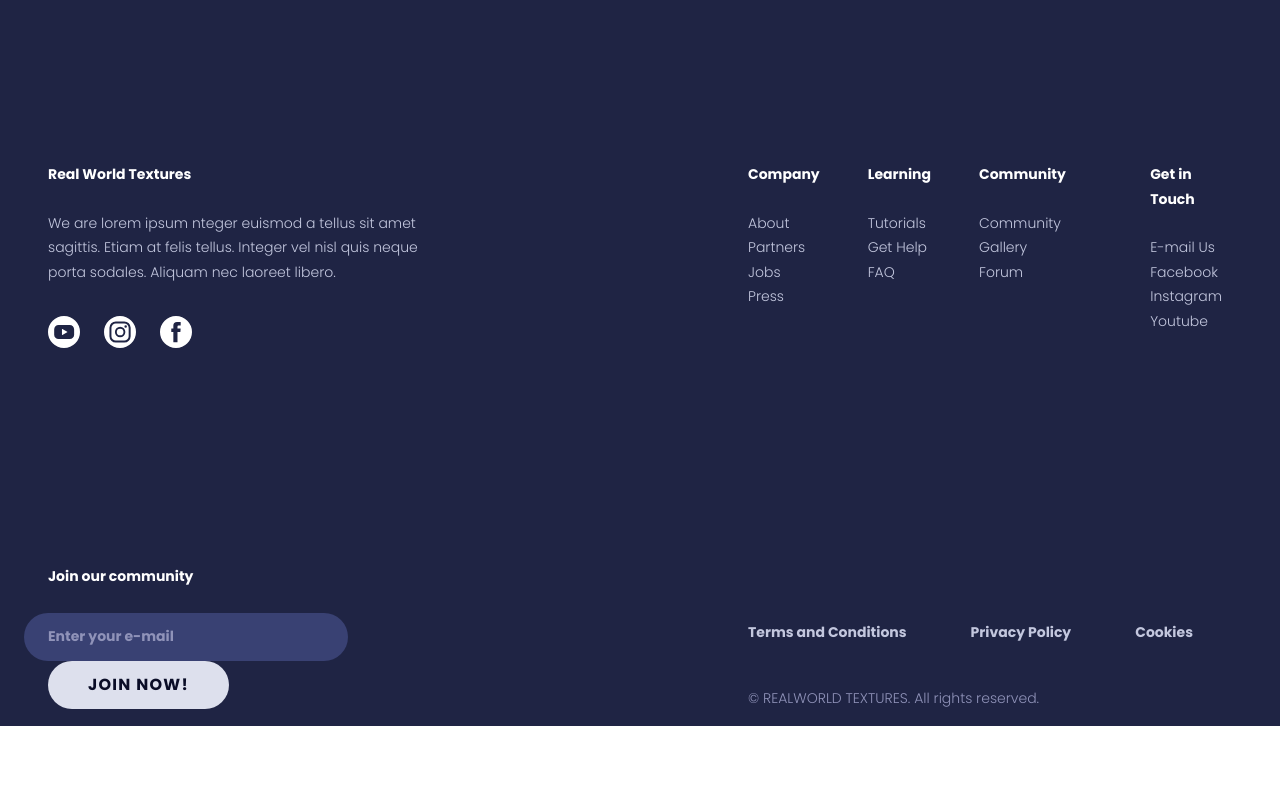
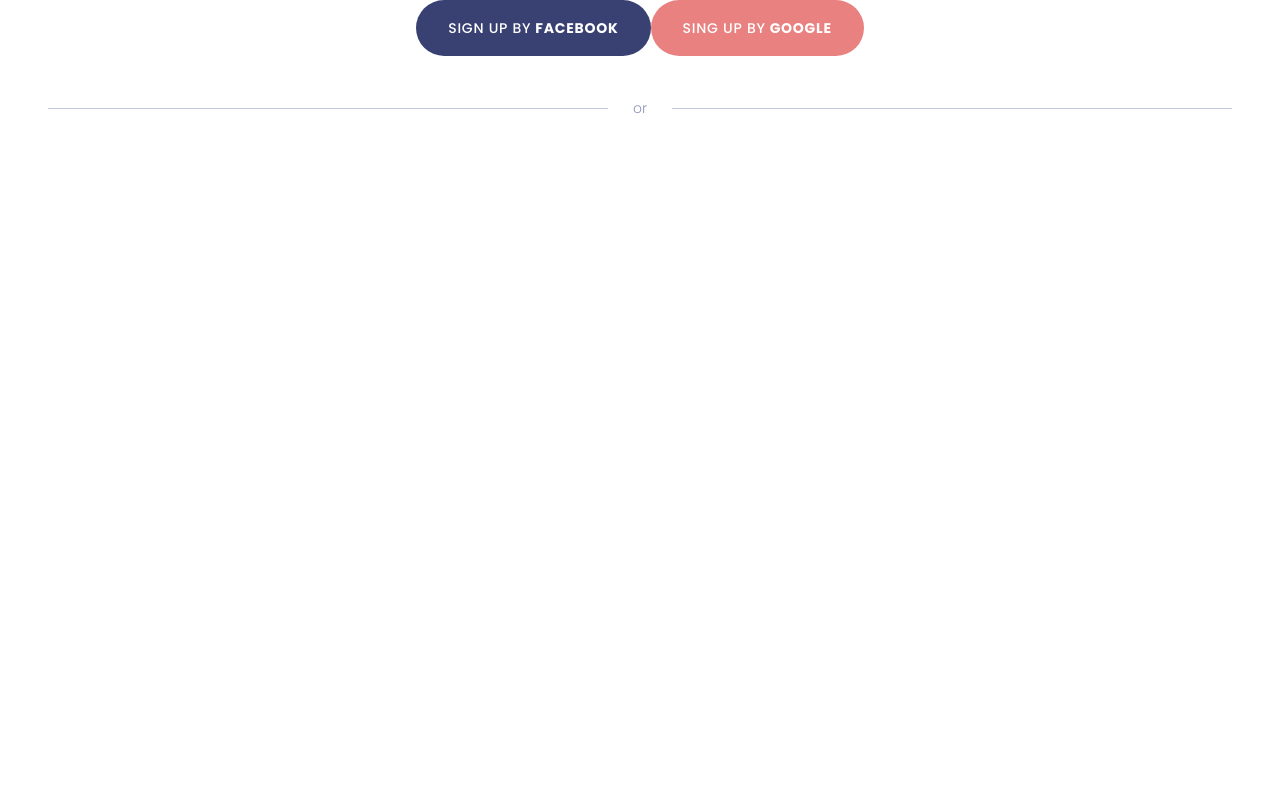
Before and after one commit to Vavara89/Real-World-Textures-Nuxt, a Nuxt app: page /login in a window 1280 px wide. Shown: the top 800 px of the page. Built offline with nearby package versions, Linux system fonts and the light colour scheme.

Commit message:
login prep

```diff
--- /dev/null
+++ b/assets/scss/_definitions.scss
@@ -0,0 +1,10 @@
+// Variables
+@import "vars/colors";
+@import "vars/typography";
+@import "vars/border-radius";
+
+// Mixins
+@import "mixins/media-queries";
+@import "mixins/typography";
+@import "mixins/buttons";
+@import "mixins/transitions";
--- a/assets/scss/components/_buttons.scss
+++ b/assets/scss/components/_buttons.scss
@@ -64,3 +64,16 @@
     color: $color-primary-700;
   }
 }
+
+// Quaternary buttons
+.button-quaternary {
+  @include button-quaternary-base;
+
+  &--salmon {
+    @include button-quaternary-salmon;
+  }
+
+  &--blue {
+    @include button-quaternary-blue;
+  }
+}
--- a/assets/scss/main.scss
+++ b/assets/scss/main.scss
@@ -1,16 +1,8 @@
 // Imports
 @import url("https://fonts.googleapis.com/css2?family=Poppins:wght@300;500;700&display=swap");
 
-// Variables
-@import "vars/colors";
-@import "vars/typography";
-@import "vars/border-radius";
-
-// Mixins
-@import "mixins/media-queries";
-@import "mixins/typography";
-@import "mixins/buttons";
-@import "mixins/transitions";
+// Variables + mixins
+@import "_definitions";
 
 // Base
 @import "base/reset";
--- a/assets/scss/mixins/_buttons.scss
+++ b/assets/scss/mixins/_buttons.scss
@@ -144,3 +144,37 @@
     background-color: $color-bck-medium;
   }
 }
+
+// Quaternary buttons
+@mixin button-quaternary-base {
+  height: 5.6rem;
+  padding: 0 3.2rem;
+  color: $color-white;
+  background-color: transparent;
+
+  @include button-base;
+  @include font-button-quaternary;
+
+  &:hover,
+  &:active {
+    background-color: $color-bck-medium;
+  }
+}
+
+@mixin button-quaternary-salmon {
+  background-color: $color-secondary-salmon;
+
+  &:hover,
+  &:active {
+    background-color: $color-secondary-red;
+  }
+}
+
+@mixin button-quaternary-blue {
+  background-color: $color-primary-700;
+
+  &:hover,
+  &:active {
+    background-color: desaturate($color-primary-700, 10%);
+  }
+}
--- a/assets/scss/mixins/_typography.scss
+++ b/assets/scss/mixins/_typography.scss
@@ -172,6 +172,24 @@
   }
 }
 
+@mixin font-button-quaternary {
+  font-family: $font-primary;
+  font-size: 1.4rem;
+  font-weight: 500;
+  line-height: 175%;
+  letter-spacing: .075rem;
+  text-transform: uppercase;
+
+  b {
+    font-weight: 700;
+    margin-left: 0.4rem;
+  }
+
+  @include mq(sm, max) {
+    font-size: 1.2rem;
+  }
+}
+
 @mixin font-title-footer {
   font-family: $font-primary;
   font-size: 1.4rem;
--- /dev/null
+++ b/assets/scss/pages/login.scss
@@ -0,0 +1,45 @@
+.login {
+  min-height: 100vh;
+
+  &__title {
+
+  }
+
+  &__btn-wrap {
+    display: flex;
+    justify-content: center;
+  }
+
+  &__divider {
+    position: relative;
+    display: flex;
+    justify-content: center;
+    margin: 4.4rem 0;
+    width: 100%;
+
+    span {
+      display: block;
+      text-align: center;
+      width: 6.4rem;
+      height: 1.6rem;
+      line-height: 1.6rem;
+      background: white;
+      z-index: 2;
+    }
+
+    &:before {
+      display: block;
+      content: "";
+      position: absolute;
+      top: 0;
+      bottom: 0;
+      left: 0;
+      right: 0;
+      margin: auto 0;
+      background-color: $color-primary-500;
+      width: 100%;
+      height: 0.1rem;
+      z-index: 0;
+    }
+  }
+}
--- a/nuxt.config.js
+++ b/nuxt.config.js
@@ -40,6 +40,11 @@
     */
     modules: [
     ],
+    styleResources: {
+      scss: [
+        '@/assets/scss/_definitions.scss'
+      ]
+    },
     /*
     ** Build configuration
     */
--- /dev/null
+++ b/pages/login/index.vue
@@ -0,0 +1,32 @@
+<template>
+  <div class="login">
+    <div class="container container--content">
+      <div class="login__title">
+
+      </div>
+      <div class="login__btn-wrap">
+        <div class="button-quaternary button-quaternary--blue">
+          sign up by
+          <b>facebook</b>
+        </div>
+        <div class="button-quaternary button-quaternary--salmon">
+          sing up by <b>google</b>
+        </div>
+      </div>
+      <div class="login__divider">
+        <span>or</span>
+      </div>
+
+    </div>
+  </div>
+</template>
+
+<script>
+export default {
+
+}
+</script>
+
+<style lang="scss" scoped>
+@import '@/assets/scss/pages/login.scss';
+</style>
```
